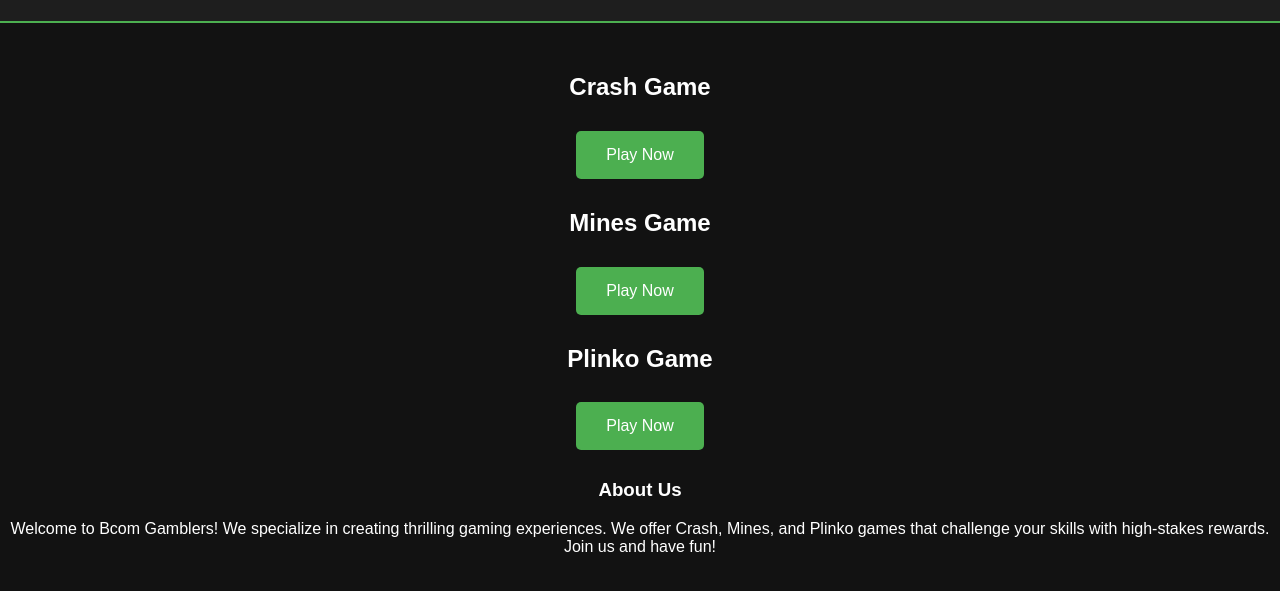
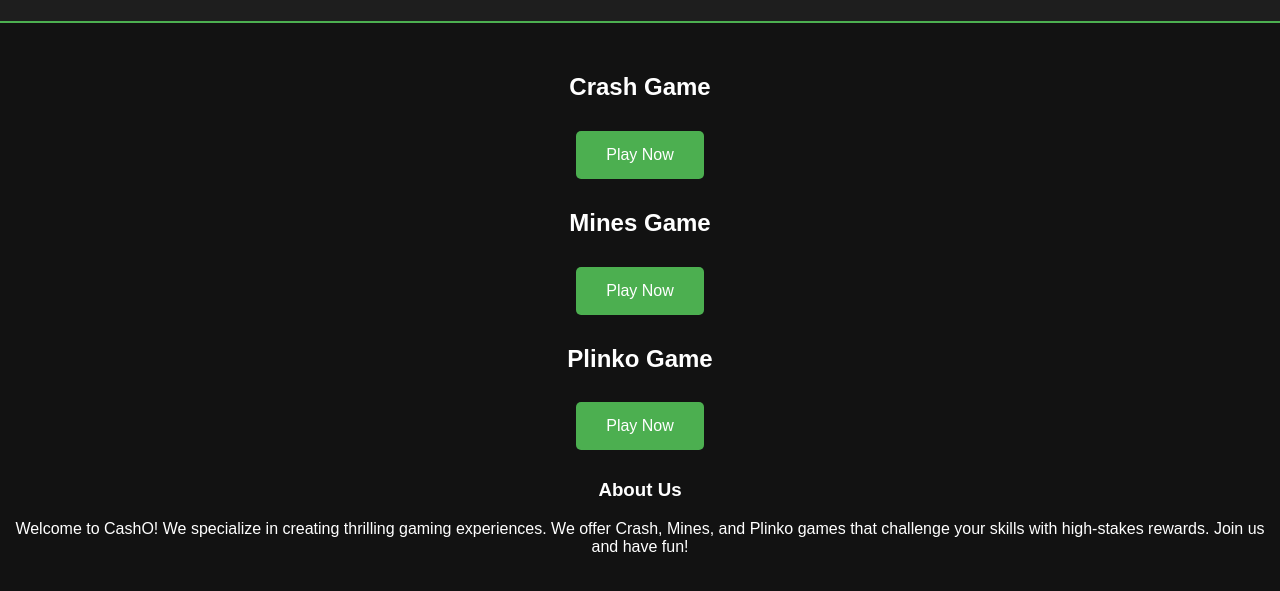
Before and after one commit to RitaMount/Gambiling, a plain HTML site: page index.html in a window 1280 px wide. Shown: the part 99-690 px from the top of the page. Drawn offline with Linux system fonts and the light colour scheme.

Commit message:
Update index.html

```diff
--- a/index.html
+++ b/index.html
@@ -3,7 +3,7 @@
 <head>
   <meta charset="UTF-8">
   <meta name="viewport" content="width=device-width, initial-scale=1.0">
-  <title>Bcom Gamblers - Home</title>
+  <title>CashO - Home</title>
   <link rel="stylesheet" href="style.css">
 </head>
 <body>
@@ -29,7 +29,7 @@
 
     <div id="aboutUs">
       <h3>About Us</h3>
-      <p>Welcome to Bcom Gamblers! We specialize in creating thrilling gaming experiences. We offer Crash, Mines, and Plinko games that challenge your skills with high-stakes rewards. Join us and have fun!</p>
+      <p>Welcome to CashO! We specialize in creating thrilling gaming experiences. We offer Crash, Mines, and Plinko games that challenge your skills with high-stakes rewards. Join us and have fun!</p>
     </div>
   </main>
 
```
